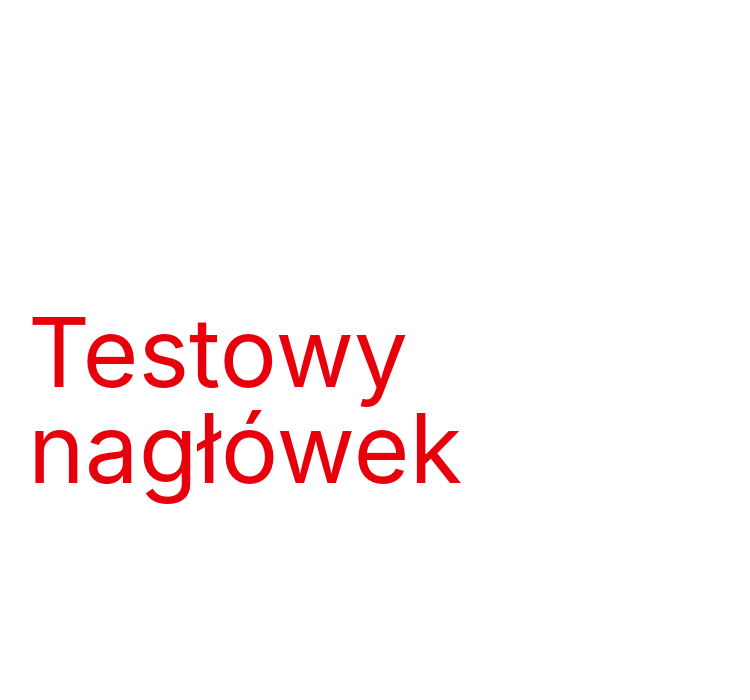
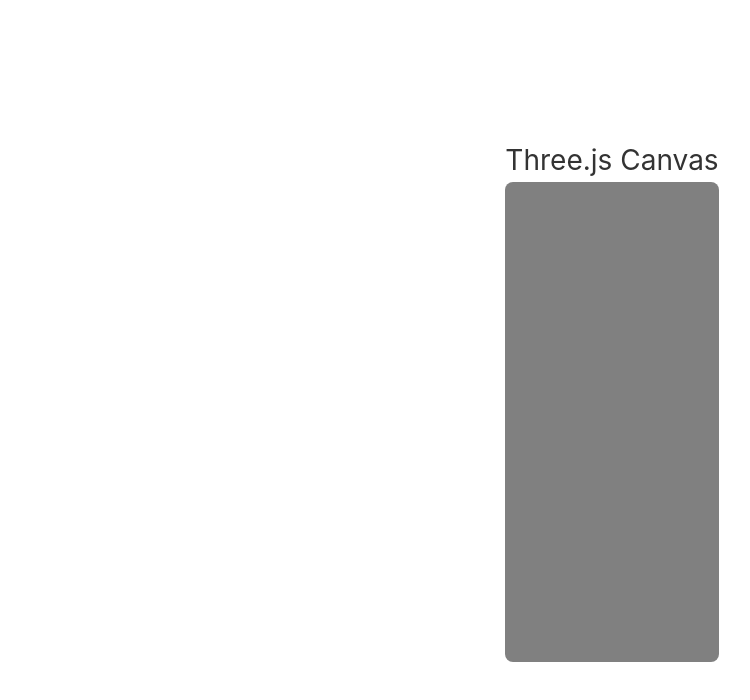
Before and after one commit to hello-lumina/playground, a Vue app in the folder vue-app/: page / in a window 1280 px wide. Shown: the top 700 px of the page, without its empty margins (28-778 px from the left). Built offline with nearby package versions, Linux system fonts and the light colour scheme.

Commit message:
Dodalem pusty komponent pod three.js

```diff
--- a/vue-app/src/App.vue
+++ b/vue-app/src/App.vue
@@ -1,9 +1,27 @@
-<script setup></script>
+<script setup>
+import ThreeCanvas from './components/ThreeCanvas.vue'
+</script>
 
 <template>
-  <div class="p-6">
-    <h1 class="text-8xl font-extrabold text-red-600">Testowy nagłówek</h1>
+  <div class="app">
+    <h1>Three.js Canvas</h1>
+    <ThreeCanvas />
   </div>
 </template>
 
-<style scoped></style>
+<style scoped>
+app {
+  width: 100%;
+  min-height: 100vh;
+  padding: 20px;
+  display: flex;
+  flex-direction: column;
+  align-items: center;
+  gap: 20px;
+}
+
+h1 {
+  color: #333;
+  font-size: 28px;
+}
+</style>
--- a/vue-app/src/assets/main.css
+++ b/vue-app/src/assets/main.css
@@ -29,8 +29,6 @@
   }
 
   #app {
-    display: grid;
-    grid-template-columns: 1fr 1fr;
     padding: 0 2rem;
   }
 }
--- /dev/null
+++ b/vue-app/src/components/ThreeCanvas.vue
@@ -0,0 +1,18 @@
+<script setup>
+import { ref } from 'vue'
+
+const box = ref(null)
+</script>
+
+<template>
+  <div ref="box" class="three-canvas"></div>
+</template>
+
+<style scoped>
+.three-canvas {
+  width: 100%;
+  height: 60vh;
+  background-color: #808080;
+  border-radius: 8px;
+}
+</style>
```
